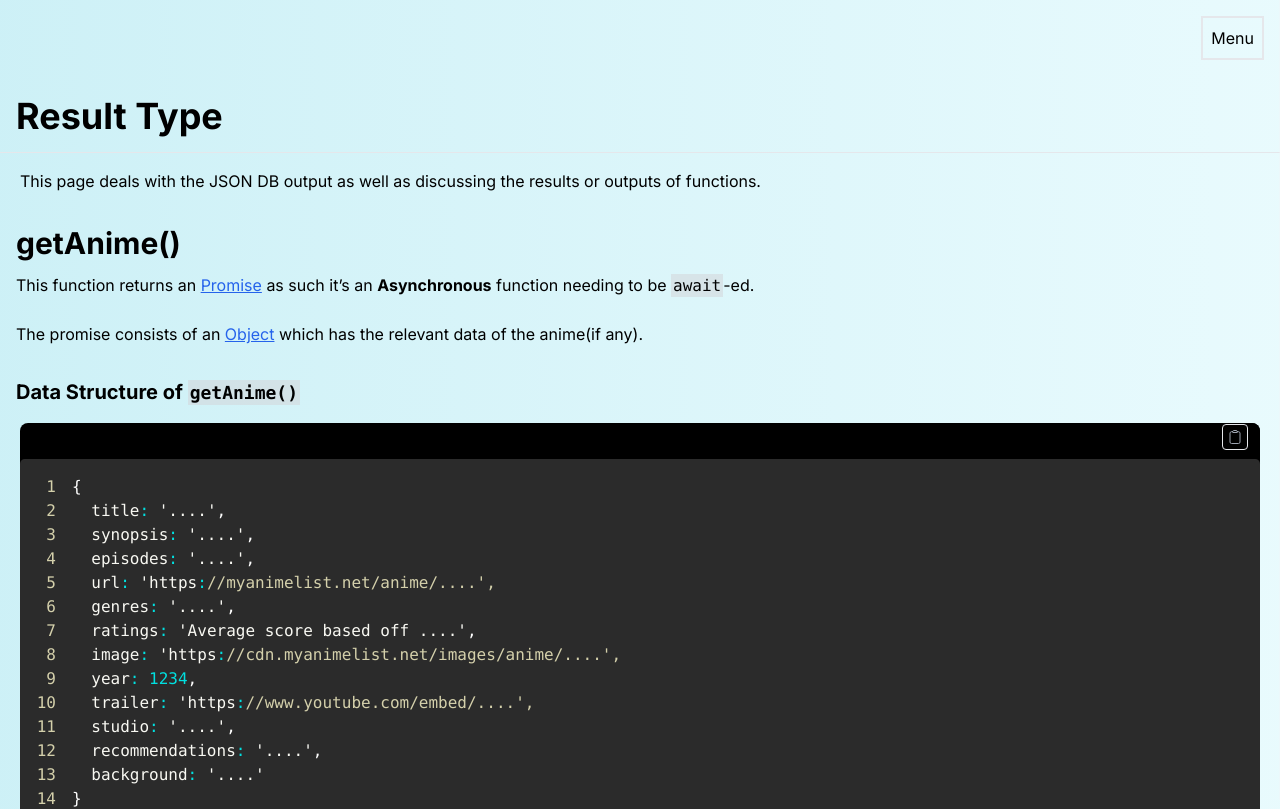
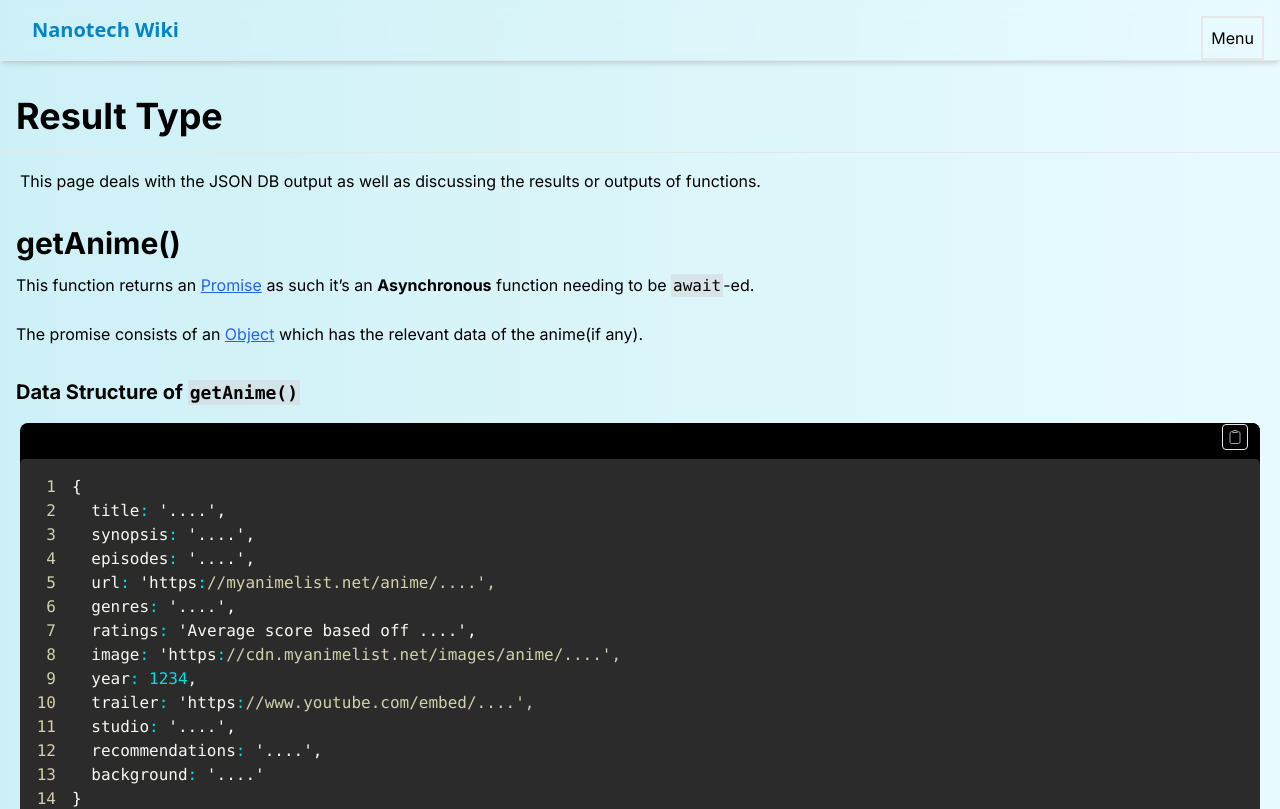
Before and after one commit to NanotechPikachu/Next, a Next.js app: page /result in a window 1280 px wide. Shown: the top 809 px of the page. Built offline with nearby package versions, Linux system fonts and the light colour scheme.

Commit message:
Update NavBar.jsx

```diff
--- a/src/components/NavBar.jsx
+++ b/src/components/NavBar.jsx
@@ -12,12 +12,17 @@ export default function NavBar() {
 
   return (
     <div>
+    <div className="backdrop-blur fixed top-0 left-0 w-full flex items-center justify-between py-4 px-8 border-b border-primary-color shadow-md z-10">
+    <p className="font-bold text-left text-sky-600 hover:text-amber-700 text-xl font-sans">
+    Nanotech Wiki
+    </p>
       <button
         className={`fixed z-30 top-0 right-0 m-4 p-2 border-2 ${isOpen ? 'hidden' : 'block'}`}
         onClick={toggleNavBar}
       >
         Menu
       </button>
+    </div>
       <div
         className={`fixed top-0 right-0 w-1/2 h-full bg-gray-100 p-4 transform ${
           isOpen ? 'translate-x-0' : 'translate-x-full'
@@ -31,7 +36,7 @@ export default function NavBar() {
         </button>
         <nav>
           <ul>
-            <li className="mt-8">
+            <li className="mt-12">
               <Link href="/">
                 <a onClick={toggleNavBar}>Home</a>
               </Link>
```
